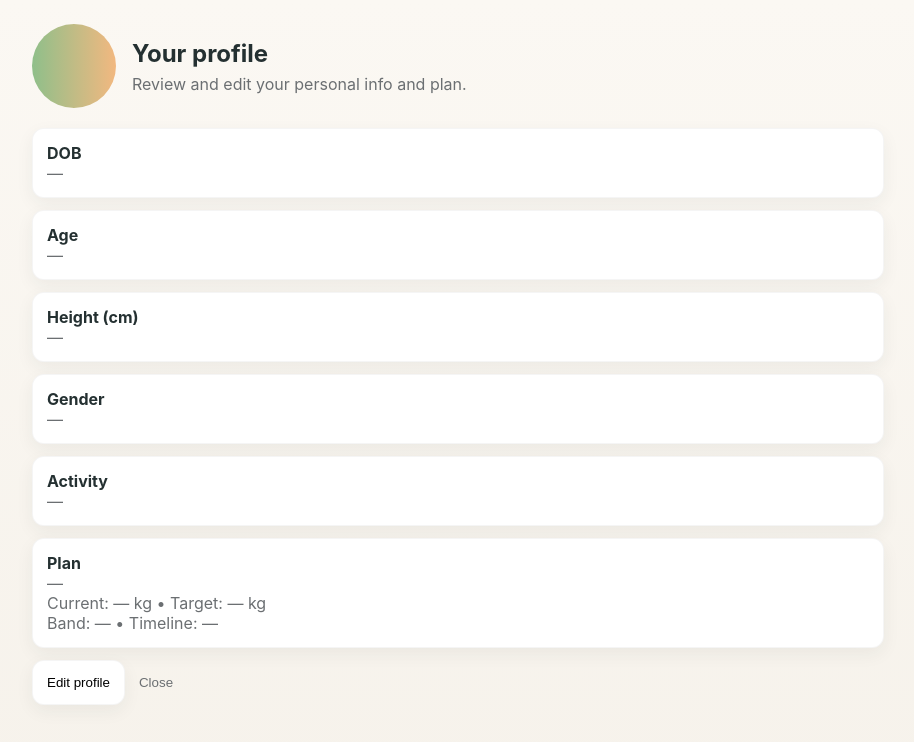
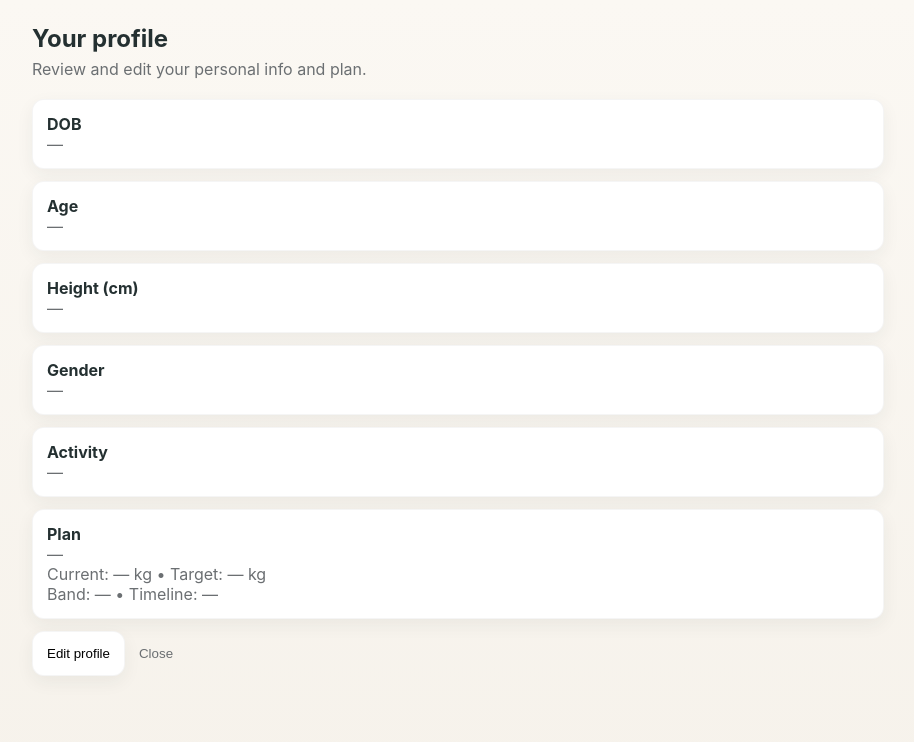
Before and after one commit to AshuferMorningstar/Calorie-Tracker, a React (Vite) app: page /profile in a window 1280 px wide. Shown: the top 742 px of the page, without its empty margins (182-1096 px from the left). Built offline with nearby package versions, Linux system fonts and the light colour scheme.

Commit message:
Remove profile avatar and adjust panel spacing
Removed the profile avatar placeholder from both the sidebar panel and the Profile page. Also adjusted the gap in the sidebar panel for improved layout consistency.

```diff
--- a/src/App.jsx
+++ b/src/App.jsx
@@ -173,8 +173,7 @@ export default function App(){
           <button ref={closeBtnRef} className="icon-btn" aria-label="Close menu" onClick={closeMenu}>✕</button>
         </div>
         <div className="panel-body">
-          <div style={{display:'flex',flexDirection:'column',alignItems:'center',gap:10,padding:'12px 0'}}>
-            <div style={{width:84,height:84,borderRadius:999,background:'linear-gradient(90deg,#8fbf8a,#f2b880)'}} />
+          <div style={{display:'flex',flexDirection:'column',alignItems:'center',gap:6,padding:'12px 0'}}>
             <div style={{fontWeight:700}}>Your profile</div>
             <div style={{fontSize:13,color:'var(--muted)'}}>View your details and plan</div>
           </div>
--- a/src/pages/Profile.jsx
+++ b/src/pages/Profile.jsx
@@ -27,7 +27,6 @@ export default function Profile(){
   return (
     <main style={{padding:24,maxWidth:900,margin:'0 auto'}}>
       <div style={{display:'flex',gap:16,alignItems:'center'}}>
-        <div style={{width:84,height:84,borderRadius:999,background:'linear-gradient(90deg,#8fbf8a,#f2b880)'}} />
         <div>
           <h2 style={{margin:0}}>Your profile</h2>
           <div style={{color:'var(--muted)',marginTop:6}}>Review and edit your personal info and plan.</div>
```
